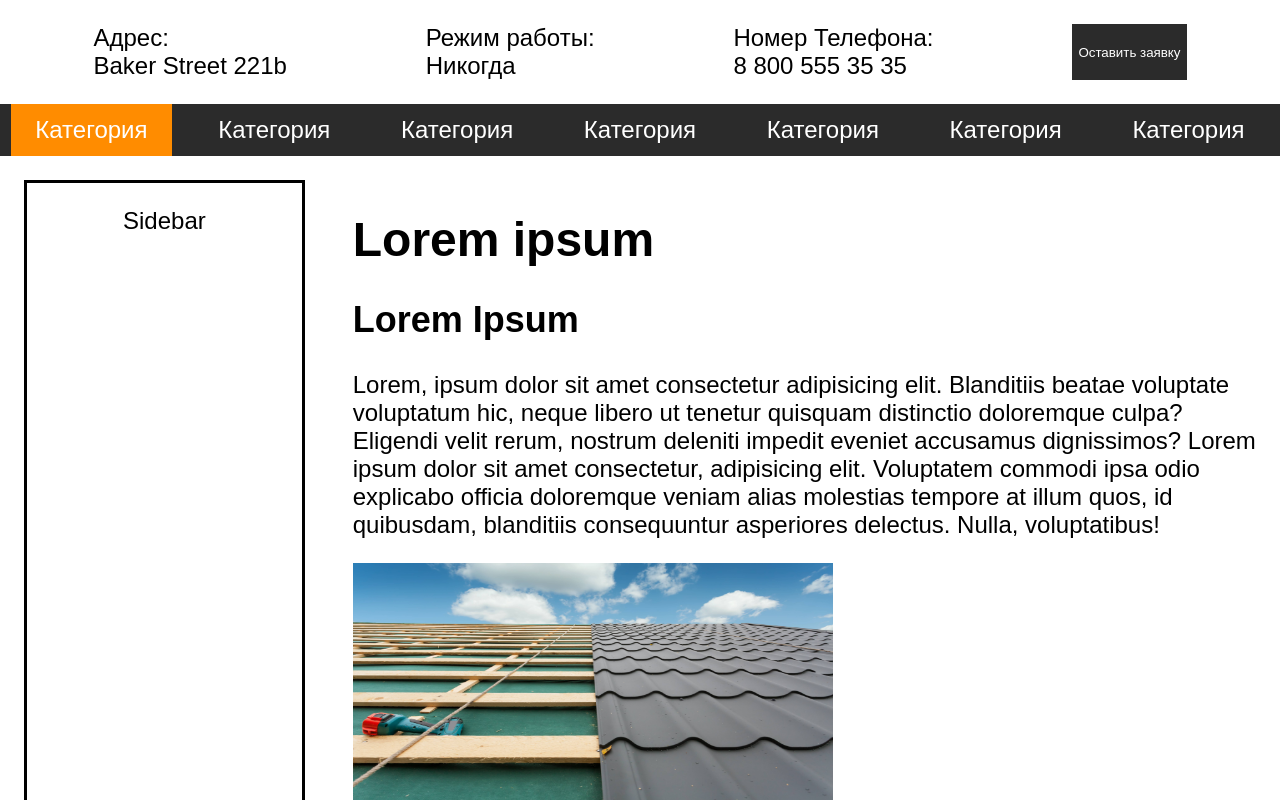
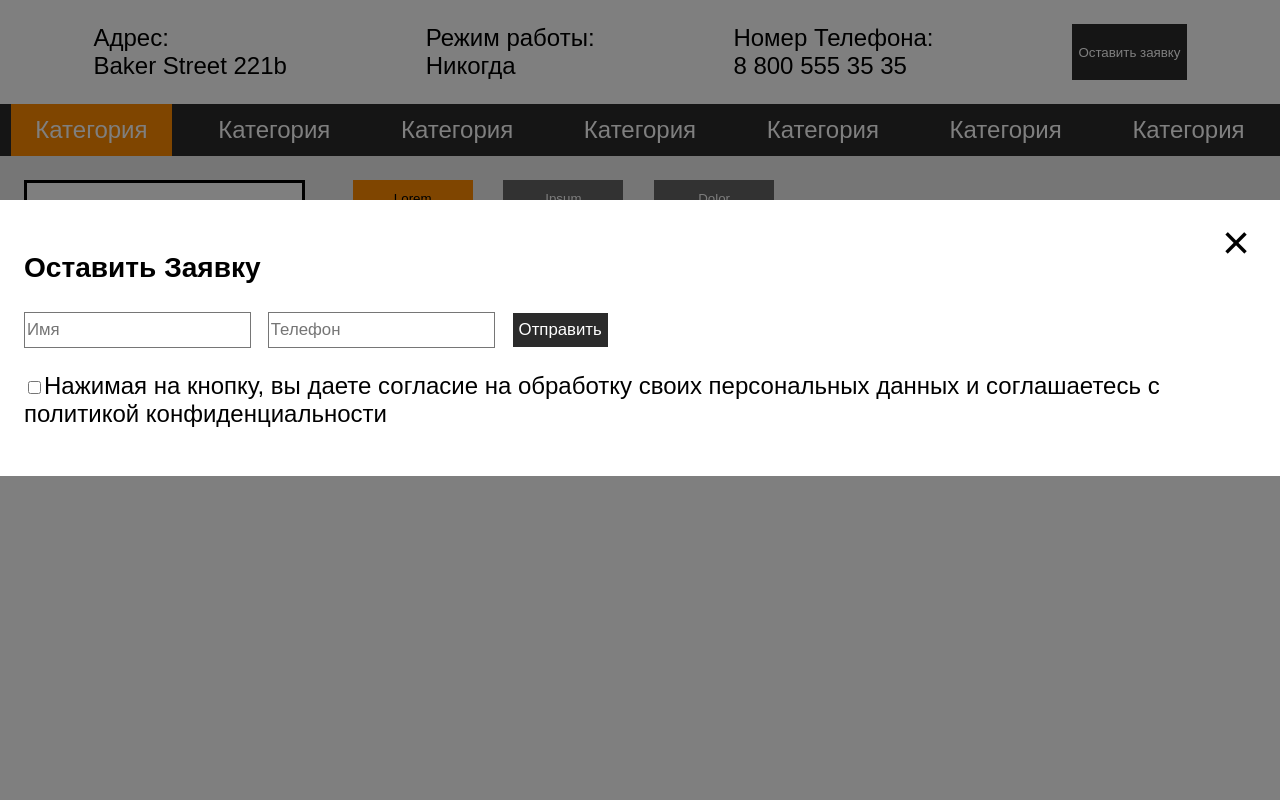
Before and after one commit to Rayelis/site1, a plain HTML site: page sub_category.html in a window 1280 px wide. Both pictures are taken after a click on the button "Оставить заявку". Shown: the top 800 px of the page. Drawn offline with Linux system fonts and the light colour scheme.

Commit message:
Second Day. Feedback form and text pages

```diff
--- /dev/null
+++ b/script.js
@@ -0,0 +1,62 @@
+function change_text(Element){
+
+    let buttons = document.querySelectorAll(".main-nav-button")
+    let texts = document.querySelectorAll(".main-content-text")
+
+    let button_index
+
+    let clicked_button
+    let chosen_text
+
+    buttons.forEach( button => {
+        button.classList.add("nav-passive")
+        button.classList.remove("nav-active")
+    })
+
+    texts.forEach( text => {
+        text.classList.add("hidden")
+    })
+
+    for(let i = 0; i < buttons.length; i++){
+        if(buttons[i] === Element){
+            button_index = i
+        }
+    }
+
+    clicked_button = buttons[button_index]
+    chosen_text = texts[button_index]
+
+    clicked_button.classList.add("nav-active")
+    clicked_button.classList.remove("nav-passive")
+    chosen_text.classList.remove("hidden")
+}
+
+function show_black_screen(){
+
+    let black_screen = document.querySelector(".black-screen")
+    black_screen.classList.remove("hidden")
+
+}
+
+function hide_black_screen(){
+
+    let black_screen = document.querySelector(".black-screen")
+    black_screen.classList.add("hidden")
+
+}
+
+function show_feedback_form(){
+
+    let form = document.querySelector(".feedback-form")
+    show_black_screen()
+    form.classList.remove("hidden")
+
+}
+
+function hide_feedback_form(){
+
+    let form = document.querySelector(".feedback-form")
+    hide_black_screen()
+    form.classList.add("hidden")
+
+}
--- a/style.css
+++ b/style.css
@@ -3,6 +3,7 @@
     --default_color: #2b2b2b;
     --active_dark_color: darkgrey;
     --background_color: white;
+    --darker_background_color: #eee;
     --font_size: clamp(1rem, 3svh, 2rem);
     --block_size: clamp(1rem, 3svh, 2rem);
     --font: Arial, sans-serif;
@@ -23,10 +24,6 @@ header{
 .header-top{
     background-color: var(--background_color);
     padding: var(--block_size);
-}
-
-.logo{
-    border-right-style: solid;
 }
 
 .contacts{
@@ -74,6 +71,7 @@ header{
 .content{
     display: flex;
     flex-direction: row;
+    background-color: var(--darker_background_color);
 }
 
 aside{
@@ -84,6 +82,7 @@ aside{
     padding: var(--block_size);
     padding-left: calc(var(--block_size) * 4);
     padding-right: calc(var(--block_size) * 4);
+    background-color: var(--background_color);
 }
 
 main{
@@ -94,3 +93,77 @@ main{
     width: calc(var(--block_size) * 20);
     height: calc(var(--block_size) * 10);;
 }
+
+.nav-passive{
+    background-color: var(--default_color);
+    color: white;
+    opacity: 0.7;
+}
+
+.nav-passive:hover{
+    opacity: 1;
+}
+
+.main-nav-button{
+    border: unset;
+    height: calc(var(--block_size) * 1.5);
+    width: calc(var(--block_size) * 5);
+    margin-right: var(--block_size);
+}
+
+.main-content{
+    background-color: var(--background_color);
+    margin-right: calc(var(--block_size) * 7);
+    padding: var(--block_size);
+}
+
+.black-screen{
+    position: absolute;
+    background-color: black;
+    opacity: 0.5;
+    width: 100vw;
+    height: 100vh;
+    z-index: 1;
+}
+
+.feedback-form{
+    position: absolute;
+    z-index: 2;
+    top: 25%;
+    background-color: var(--background_color);
+    padding: var(--block_size);
+    width: calc(100% - var(--block_size) * 2);
+}
+
+.hidden {
+    display: none;
+}
+
+.close-button{
+    position: absolute;
+    top: 5%;
+    left: 95%;
+    border: unset;
+    background-color: unset;
+    font-size: calc(var(--font_size) * 2);
+}
+
+.feedback-input{
+    display: flex;
+    flex-direction: row;
+    height: calc(var(--block_size) * 1.5);
+}
+
+.feedback-input > input{
+    height: auto;
+    border-radius: unset;
+    border-style: solid;
+    border-width: 1px;
+    font-size: calc(var(--font_size) * 0.7);
+    margin-right: calc(var(--block_size) * 0.7);
+}
+
+.feedback-input > input:focus, input:active, input:hover{
+    outline: none;
+    border-color: var(--active_color);
+}
--- a/sub_category.html
+++ b/sub_category.html
@@ -7,13 +7,29 @@
     <title>Document</title>
 </head>
 <body>
+
+    <div class="black-screen hidden"></div>
+    <form class="feedback-form hidden">
+        <h3>Оставить Заявку</h3>
+        <button class="close-button" onclick="hide_feedback_form()">×</button>
+        <div class="feedback-input">
+            <input type="text" placeholder="Имя" name="Name">
+            <input type="text" placeholder="Телефон" name="Phone">
+            <input type="submit" value="Отправить" name="Feedback_submit" class="button">
+        </div>
+
+        <p><input type="checkbox" name="Policy">Нажимая на кнопку, вы даете согласие на обработку своих
+        персональных данных и соглашаетесь с политикой конфиденциальности
+        </p>
+    </form>
+
     <header>
         <section class="header-top mobile-hide">
             <div class="contacts">
                 <label>Адрес: <br> Baker Street 221b</label>
                 <label>Режим работы: <br> Никогда</label>
                 <label>Номер Телефона: <br> 8 800 555 35 35</label>
-                <button class="button">Оставить заявку</button>
+                <button class="button" onclick="show_feedback_form()">Оставить заявку</button>
             </div>
         </section>
         <section class="header-bottom mobile-hide">
@@ -50,18 +66,30 @@
         <aside>Sidebar</aside>
 
         <main>
-            <h1>Lorem ipsum</h1>
-            <section class="sub_category_section">
-                <h2>Lorem Ipsum</h2>
-                <p>Lorem, ipsum dolor sit amet consectetur adipisicing elit. Blanditiis beatae voluptate voluptatum hic, neque libero ut tenetur quisquam distinctio doloremque culpa? Eligendi velit rerum, nostrum deleniti impedit eveniet accusamus dignissimos? Lorem ipsum dolor sit amet consectetur, adipisicing elit. Voluptatem commodi ipsa odio explicabo officia doloremque veniam alias molestias tempore at illum quos, id quibusdam, blanditiis consequuntur asperiores delectus. Nulla, voluptatibus!</p>
-                <img src="media/roof1.jpeg" class="sub_category_image">
+            <section class="main-nav">
+                <button class="main-nav-button nav-active" onclick="change_text(this)">Lorem</button>
+                <button class="main-nav-button nav-passive" onclick="change_text(this)">Ipsum</button>
+                <button class="main-nav-button nav-passive" onclick="change_text(this)">Dolor</button>
             </section>
-            <section class="sub_category_section">
-                <h2>Lorem Ipsum</h2>
-                <p>Lorem, ipsum dolor sit amet consectetur adipisicing elit. Blanditiis beatae voluptate voluptatum hic, neque libero ut tenetur quisquam distinctio doloremque culpa? Eligendi velit rerum, nostrum deleniti impedit eveniet accusamus dignissimos? Lorem ipsum dolor sit amet consectetur, adipisicing elit. Voluptatem commodi ipsa odio explicabo officia doloremque veniam alias molestias tempore at illum quos, id quibusdam, blanditiis consequuntur asperiores delectus. Nulla, voluptatibus!</p>
-                <img src="media/roof2.jpeg" class="sub_category_image">
+
+            <section class="main-content">
+
+                <div class="main-content-text">
+                    Lorem ipsum dolor sit amet consectetur adipisicing elit. Rem id quidem iste quasi repellendus autem optio corporis beatae! Placeat laboriosam asperiores explicabo veritatis neque! Fuga neque laborum accusantium eligendi exercitationem.
+                </div>
+
+                <div class="main-content-text hidden">
+                    Lorem ipsum dolor sit, amet consectetur adipisicing elit. Excepturi, beatae? Asperiores porro fuga deserunt aliquam deleniti, quod enim adipisci ad reiciendis eaque veritatis quae, et aut aspernatur sint minus beatae?
+                </div>
+
+                <div class="main-content-text hidden">
+                    Lorem ipsum dolor sit amet consectetur adipisicing elit. Doloremque omnis voluptate ducimus ab quod. Sint perspiciatis, nobis unde quaerat enim id sed voluptatem tempora architecto? Nihil voluptas quasi officiis commodi.
+                </div>
+
             </section>
         </main>
     </div>
 </body>
 </html>
+
+<script src="script.js"></script>
```
